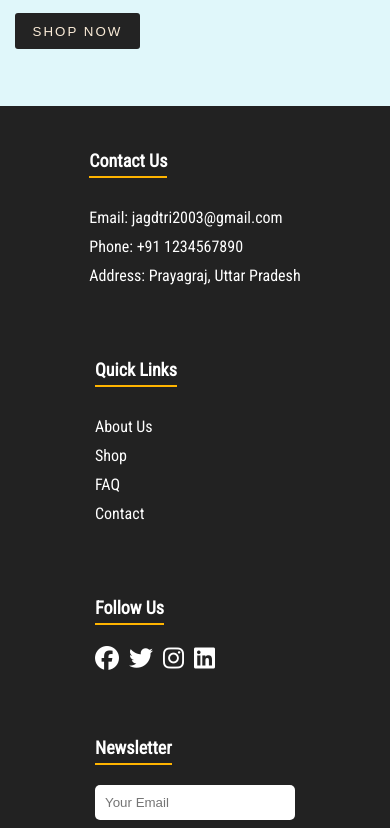
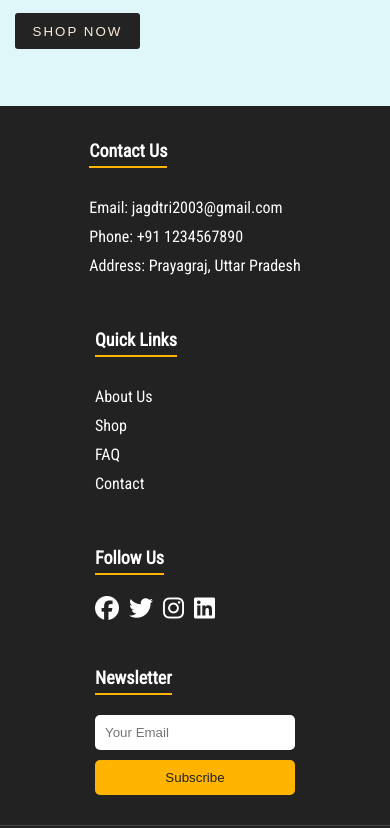
Before and after one commit to jagdtri2003/Shopit, a React (Create React App) app: page / in a window 390 px wide. Shown: the part 4713-5541 px from the top of the page. Built offline with nearby package versions, Linux system fonts and the light colour scheme; no server answers; sample sign-in values are in the browser's storage.

Commit message:
fixed footer css

```diff
--- a/src/style/footer.css
+++ b/src/style/footer.css
@@ -15,7 +15,7 @@
 
 .footer-section {
     flex: 1;
-    margin: 20px;
+    margin: 10px;
     min-width: 200px;
 }
 
@@ -99,13 +99,15 @@
     margin-top: 20px;
 }
 
-@media (max-width: 768px) {
+
+
+@media (max-width: 580px) {
     .footer-container {
         flex-direction: column;
         align-items: center;
     }
 
     .footer-section {
-        margin: 20px 0;
+        margin: 10px 0;
     }
 }
```
